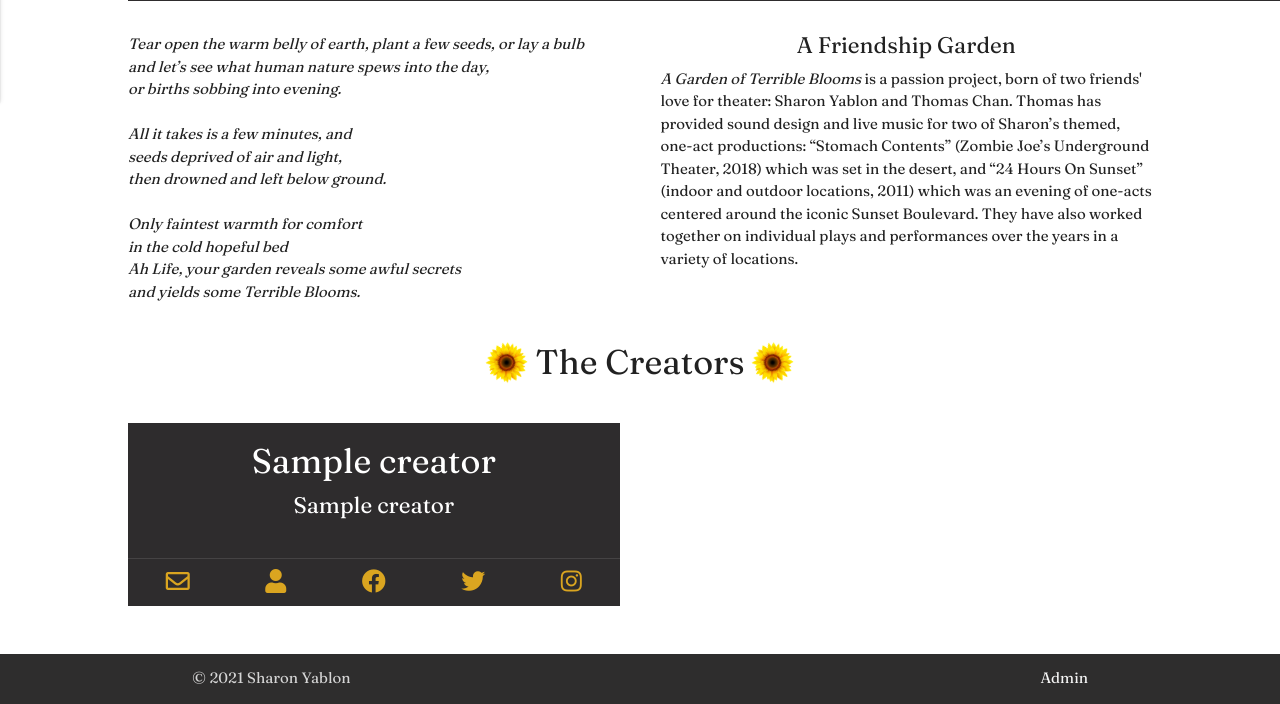
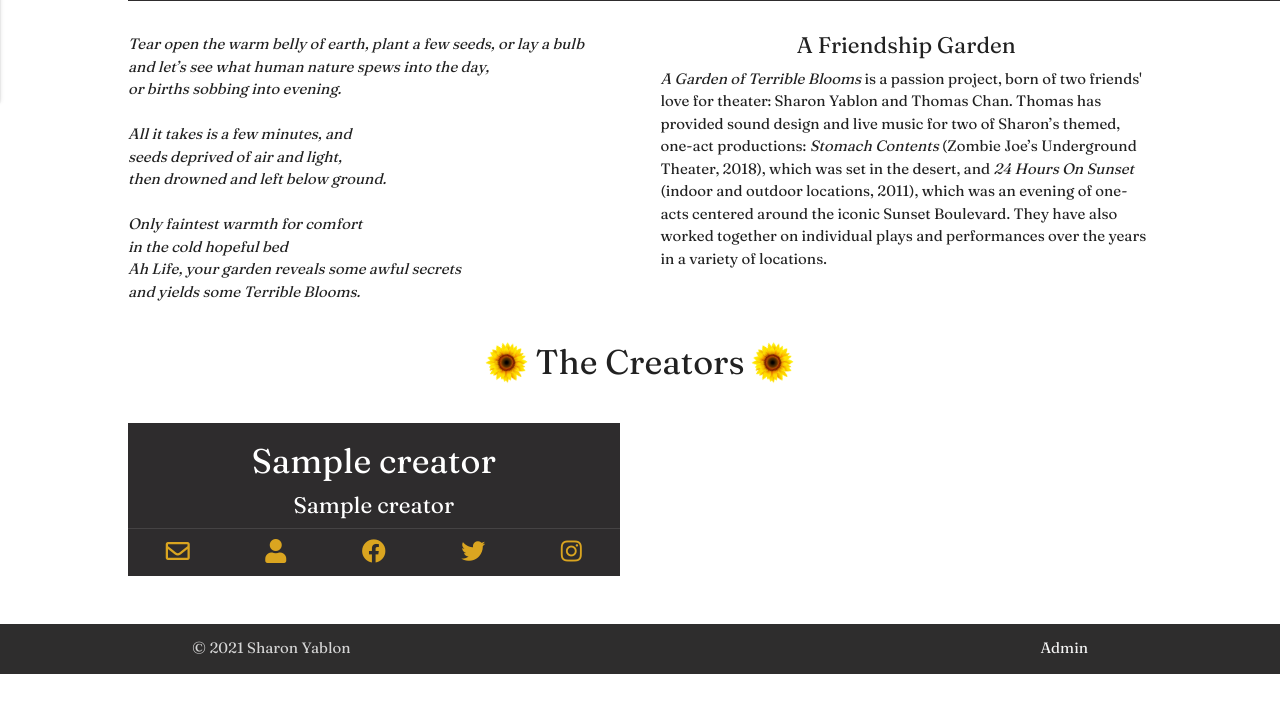
Before and after one commit to dylanaldrich/terribleblooms, a Django app: page /about/ in a window 1280 px wide. Shown: the part 759-1463 px from the top of the page. After the commit the page ends 1433 px from the top, so only its background shows below. Run offline with Django 3.2, Linux system fonts and the light colour scheme; tables that the repository leaves empty hold one stand-in row (values such as "Sample post"); some libraries are stand-ins or nearby versions.

Commit message:
styles creator bio

```diff
--- a/main_app/static/styles/main.css
+++ b/main_app/static/styles/main.css
@@ -430,6 +430,10 @@
     margin-top: 0;
 }
 
+.play-title {
+    font-style: italic;
+}
+
 #about-content h4 {
     text-align: center;
     margin: 0 8px;
@@ -458,6 +462,11 @@
     align-items: center;
 }
 
+.creator-square p {
+    padding: 15px;
+    text-align: justify;
+}
+
 #creator-container h4 {
     margin-top: 2.5vh;
 }
@@ -467,8 +476,9 @@
     font-size: 1.5rem;
 }
 
-.creator-bio {
+p.creator-bio p {
     padding: 15px;
+    color: white;
 }
 
 .creator-contacts {
--- a/main_app/templates/about.html
+++ b/main_app/templates/about.html
@@ -33,7 +33,7 @@
             <div id="backstory">
                 <h5>A Friendship Garden</h5>
                 <p>
-                    <span id="tagline">A Garden of Terrible Blooms</span> is a passion project, born of two friends' love for theater: Sharon Yablon and Thomas Chan. Thomas has provided sound design and live music for two of Sharon’s themed, one-act productions: “Stomach Contents” (Zombie Joe’s Underground Theater, 2018) which was set in the desert, and “24 Hours On Sunset” (indoor and outdoor locations, 2011) which was an evening of one-acts centered around the iconic Sunset Boulevard. They have also worked together on individual plays and performances over the years in a variety of locations.
+                    <span id="tagline">A Garden of Terrible Blooms</span> is a passion project, born of two friends' love for theater: Sharon Yablon and Thomas Chan. Thomas has provided sound design and live music for two of Sharon’s themed, one-act productions: <span class="play-title">Stomach Contents</span> (Zombie Joe’s Underground Theater, 2018), which was set in the desert, and <span class="play-title">24 Hours On Sunset</span> (indoor and outdoor locations, 2011), which was an evening of one-acts centered around the iconic Sunset Boulevard. They have also worked together on individual plays and performances over the years in a variety of locations.
                 </p>
             </div>
         </div>
@@ -49,7 +49,7 @@
                 <div class="creator-square">
                     <h4>{{ creator.name }}</h4>
                     <h5>{{ creator.title }}</h5>
-                    <p class="creator-bio">{{ creator.bio.html|safe }}</p>
+                    {{ creator.bio.html|safe }}
                     <div class="socials creator-contacts">
                         <a href="{{ creator.email }}">
                             <i class="far fa-envelope"></i>
--- a/terribleblooms_project/settings.py
+++ b/terribleblooms_project/settings.py
@@ -78,11 +78,8 @@
             'syntax': True,
             'toolbar': [
                 [
-                    {'header': []},
-                    {'align': []},
                     'bold', 'italic', 'underline', 'strike', 'blockquote',
                     {'color': []},
-                    {'background': []},
                 ],
                 ['code-block', 'link'],
                 ['clean'],
```
